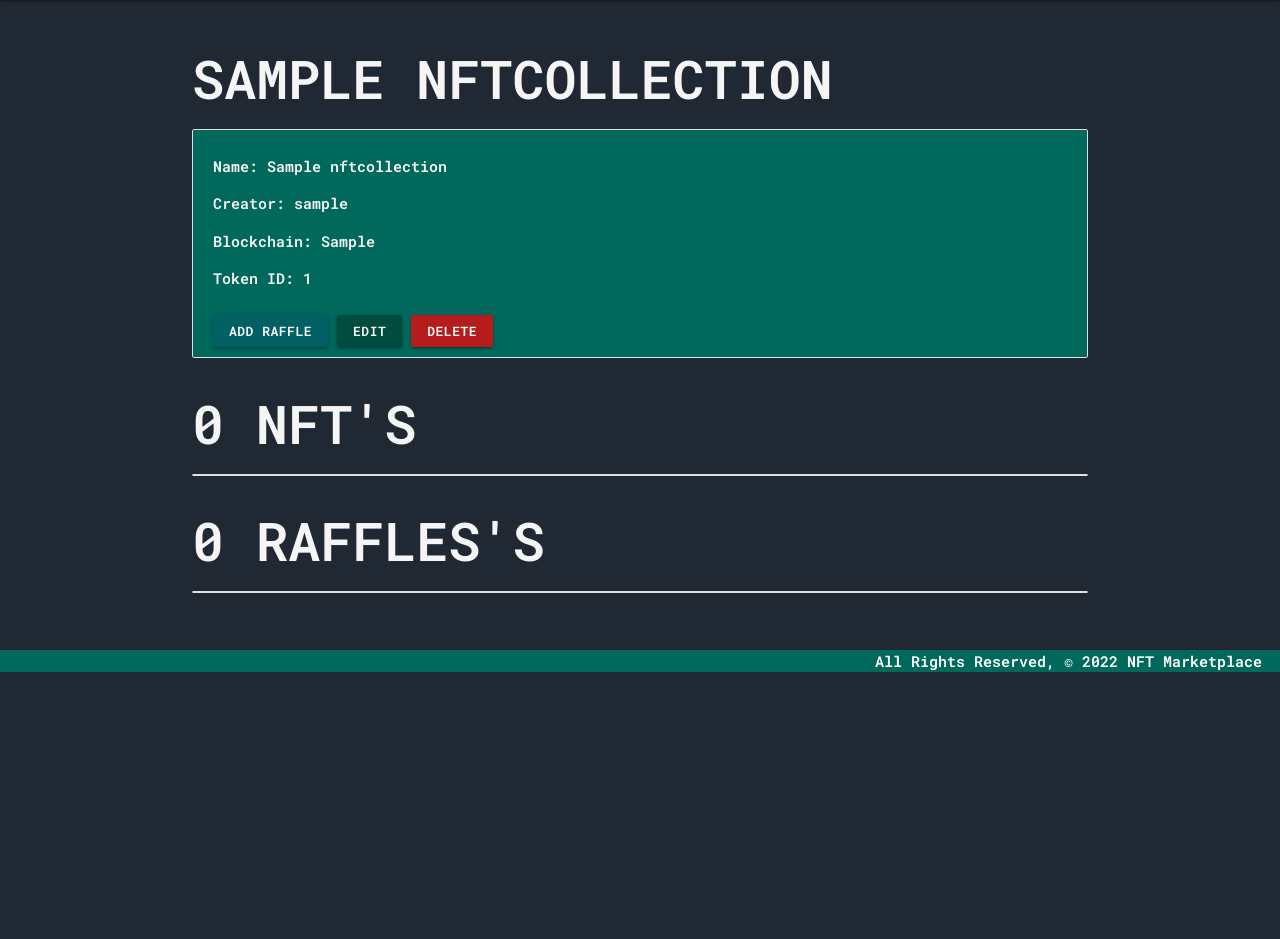
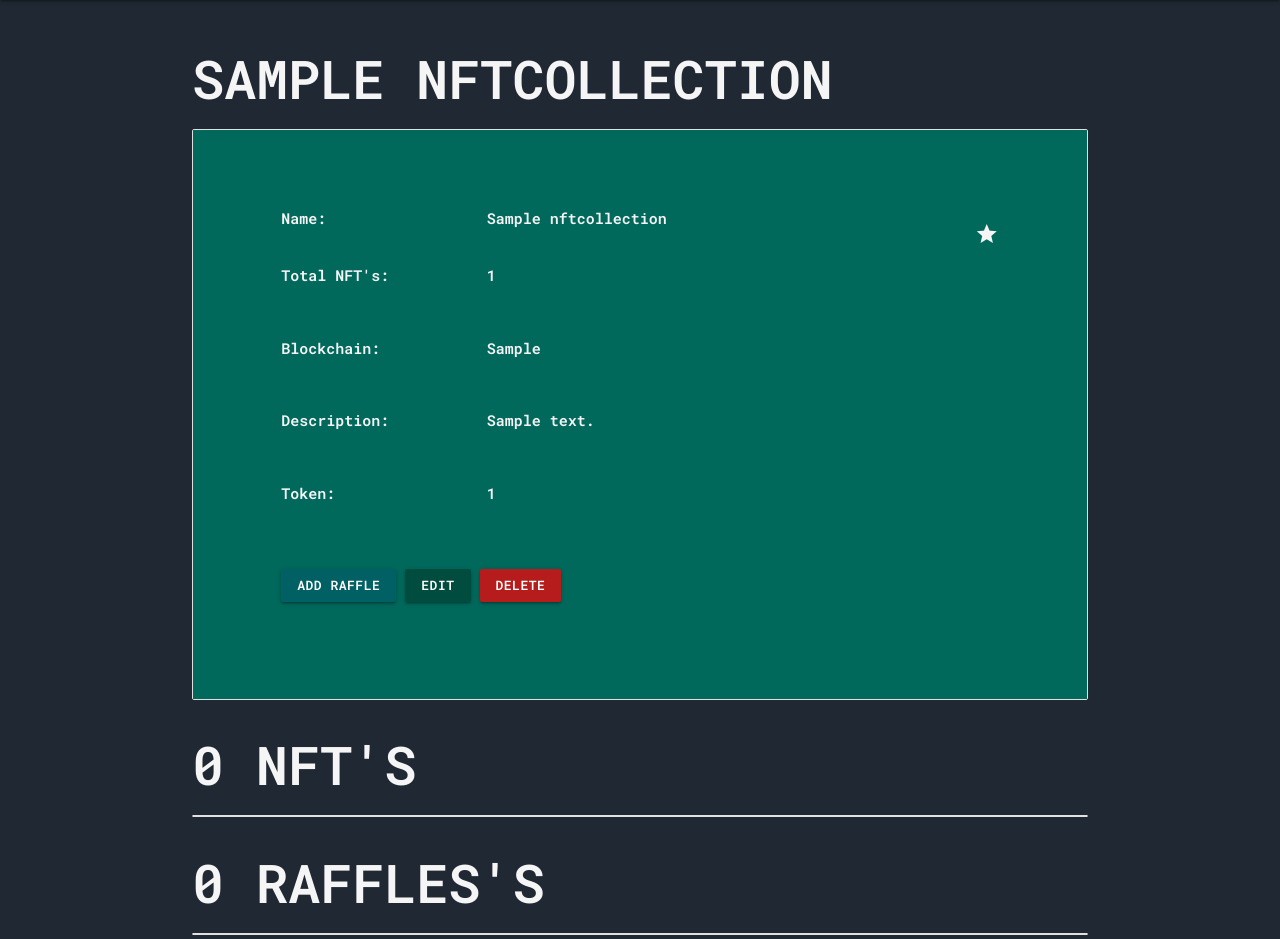
Before and after one commit to neuro-rights/hookahhigness, a Django app: page /collections/1/add_nfts/ in a window 1280 px wide. Shown: the part 128-1067 px from the top of the page. Before the commit the page ends 800 px from the top, so only its background shows below. Run offline with Django 4.2, Linux system fonts and the light colour scheme; a user stored in the database is signed in; tables that the repository leaves empty hold one stand-in row (values such as "Sample post"); parts of the project's set-up code (start-up, migrations or seed data) failed here and were passed over; some libraries are stand-ins or nearby versions.

Commit message:
collections

```diff
--- a/main/templates/collections/detail.html
+++ b/main/templates/collections/detail.html
@@ -4,18 +4,66 @@
 
 <h2>{{collection.name|upper}}</h2>
 <div class="collection">
-    <div class="collection-item">
-        <p>Name: {{collection.name}}</p>
-        <p>Creator: {{ collection.creator }}</p>
-        <p>Blockchain: {{ collection.blockchain }}</p>
-        <p>Token ID: {{ collection.token_id }}</p>
+    <div class="collection-item" style="padding: 77px 77px;">
+        <div class="row">
+            <div class="col s10">
+                <div class="row">
+                    <div class="col s4">
+                        <span>Name:</span>
+                    </div>
+                    <div class="col s8">
+                        <span>{{ collection.name }}</span>
+                    </div>
+                </div>
+                <div class="row">
+                    <div class="col s4">
+                        <p>Total NFT's:</p>
+                    </div>
+                    <div class="col s8">
+                        <p>{{collection.num_nfts}}</p>
+                    </div>
+                </div>
+                <div class="row">
+                    <div class="col s4">
+                        <p>Blockchain:</p>
+                    </div>
+                    <div class="col s8">
+                        <p>{{ collection.blockchain }}</p>
+                    </div>
+                </div>
+                <div class="row">
+                    <div class="col s4">
+                        <p>Description:</p>
+                    </div>
+                    <div class="col s8">
+                        <p>{{ collection.description }}</p>
+                    </div>
+                </div>
+                <div class="row">
+                    <div class="col s4">
+                        <p>Token:</p>
+                    </div>
+                    <div class="col s8">
+                        <p>{{ collection.token_id }}</p>
+                    </div>
+                </div>
+            </div>
+            <div class="col s2">
+                <p class="secondary-content"><i class="material-icons">grade</i></p>
+            </div>
+        </div>
         {% if collection.creator == request.user %}
-        <a href="{% url 'add_raffle' collection.id %}" class="waves-effect waves-light btn-small cyan darken-4">ADD
-            RAFFLE</a>
-        <a href="{% url 'collection_edit' collection.id %}"
-            class="waves-effect waves-light btn-small teal darken-4">Edit</a>
-        <a href="{% url 'collection_delete' collection.id %}"
-            class="waves-effect waves-light btn-small red darken-4">Delete</a>
+        <div class="row">
+            <div class="col s12">
+                <a href="{% url 'add_raffle' collection.id %}"
+                    class="waves-effect waves-light btn-small cyan darken-4">ADD
+                    RAFFLE</a>
+                <a href="{% url 'collection_edit' collection.id %}"
+                    class="waves-effect waves-light btn-small teal darken-4">Edit</a>
+                <a href="{% url 'collection_delete' collection.id %}"
+                    class="waves-effect waves-light btn-small red darken-4">Delete</a>
+            </div>
+        </div>
         {% endif %}
     </div>
 </div>
@@ -23,16 +71,16 @@
 <h2>{{ page_obj|length }} NFT'S</h2>
 <ul class="collection">
     {% for nft in page_obj %}
-    <li class="collection-item">
+    <li class="collection-item" style="padding:25px;">
         {% for photo in nft.photo_set.all %}
-        <div class="row valign-wrapper">
+        <div class="row">
             <a href="{% url 'nft_detail' nft.id %}">
                 <div class="col s12">
                     <div class="row">
                         <div class="col s2">
                             <img src="{{ photo.url }}" alt="" class="thumbnail-big">
                         </div>
-                        <div class="col s9">
+                        <div class="col s9" style="padding-left:50px;">
                             <span>{{ nft.name }}</span>
                             <p>{{ nft.description }}</p>
                             <p>{{ nft.blockchain }}</p>
```
